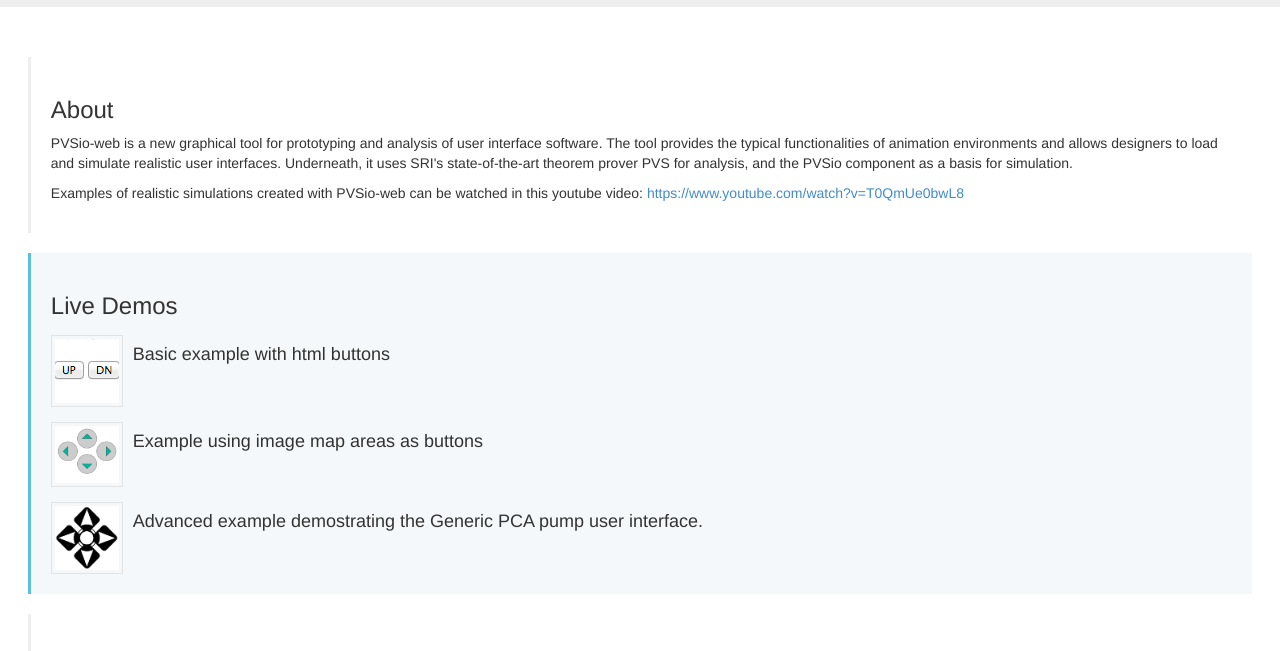
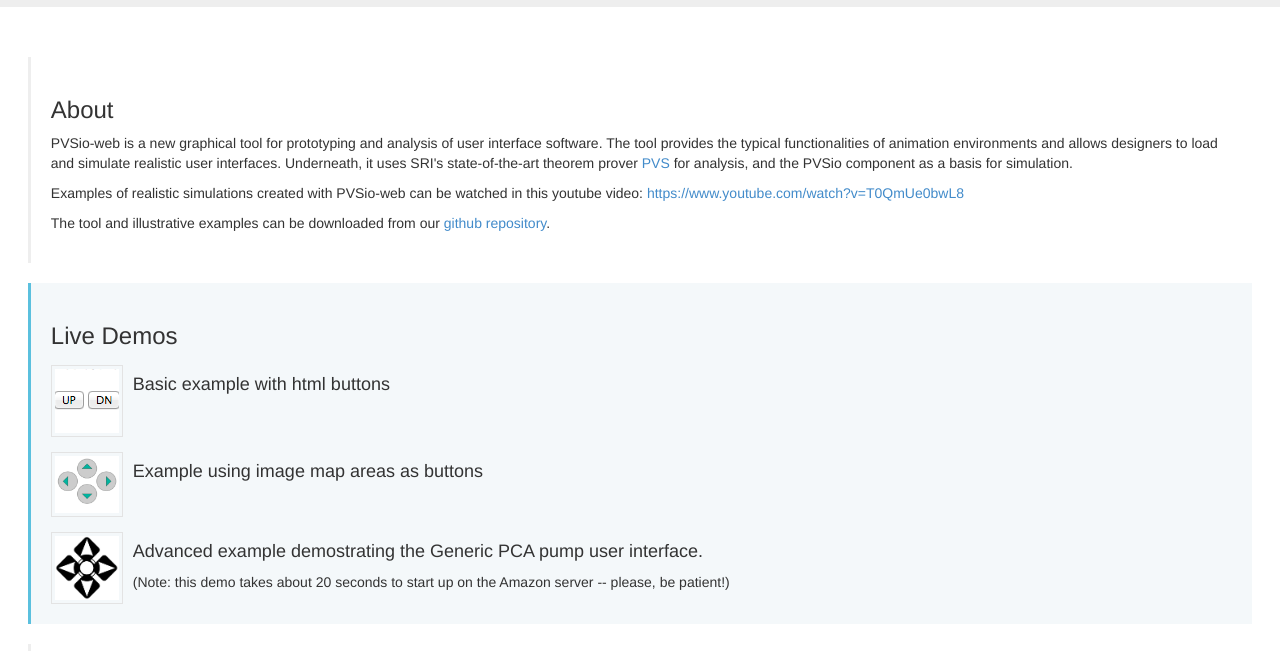
Before and after one commit to PaoloMasci/pvsioweb.org, a plain HTML site: page index.html in a window 1280 px wide. Shown: the part 143-794 px from the top of the page. Drawn offline with Linux system fonts and the light colour scheme.

Commit message:
added links to pvs website and github website

```diff
--- a/index.html
+++ b/index.html
@@ -28,9 +28,10 @@
                 </div>
               <div id="about" class="bs-callout">
                     <h3>About</h3>
-                  <p>PVSio-web is a new graphical tool for prototyping and analysis of user interface software. The tool  provides the typical functionalities of animation environments and allows designers to load and simulate realistic user interfaces. Underneath, it uses SRI's state-of-the-art theorem prover PVS for analysis, and the PVSio component as a basis for simulation.</p>
+                  <p>PVSio-web is a new graphical tool for prototyping and analysis of user interface software. The tool  provides the typical functionalities of animation environments and allows designers to load and simulate realistic user interfaces. Underneath, it uses SRI's state-of-the-art theorem prover <a href="http://pvs.csl.sri.com/" target="_blank">PVS</a> for analysis, and the PVSio component as a basis for simulation.</p>
                     <p>Examples of realistic simulations created with PVSio-web can be watched in this youtube video: <a href="https://www.youtube.com/watch?v=T0QmUe0bwL8" target="_blank">https://www.youtube.com/watch?v=T0QmUe0bwL8</a></p>
-                </div>
+                    <p>The tool and illustrative examples can be downloaded from our <a href="https://github.com/thehogfather/pvsio-web" target="_blank">github repository</a>. </p>
+              </div>
 
                 <div id="demos" class="bs-callout bs-callout-info">
                     <h3>Live Demos</h3>
@@ -57,6 +58,7 @@
                         </a>
                         <div class="media-body">
                             <h4>Advanced example demostrating the Generic PCA pump user interface.</h4>
+							(Note: this demo takes about 20 seconds to start up on the Amazon server -- please, be patient!)
                         </div>
                     </div>
                 </div>
```
